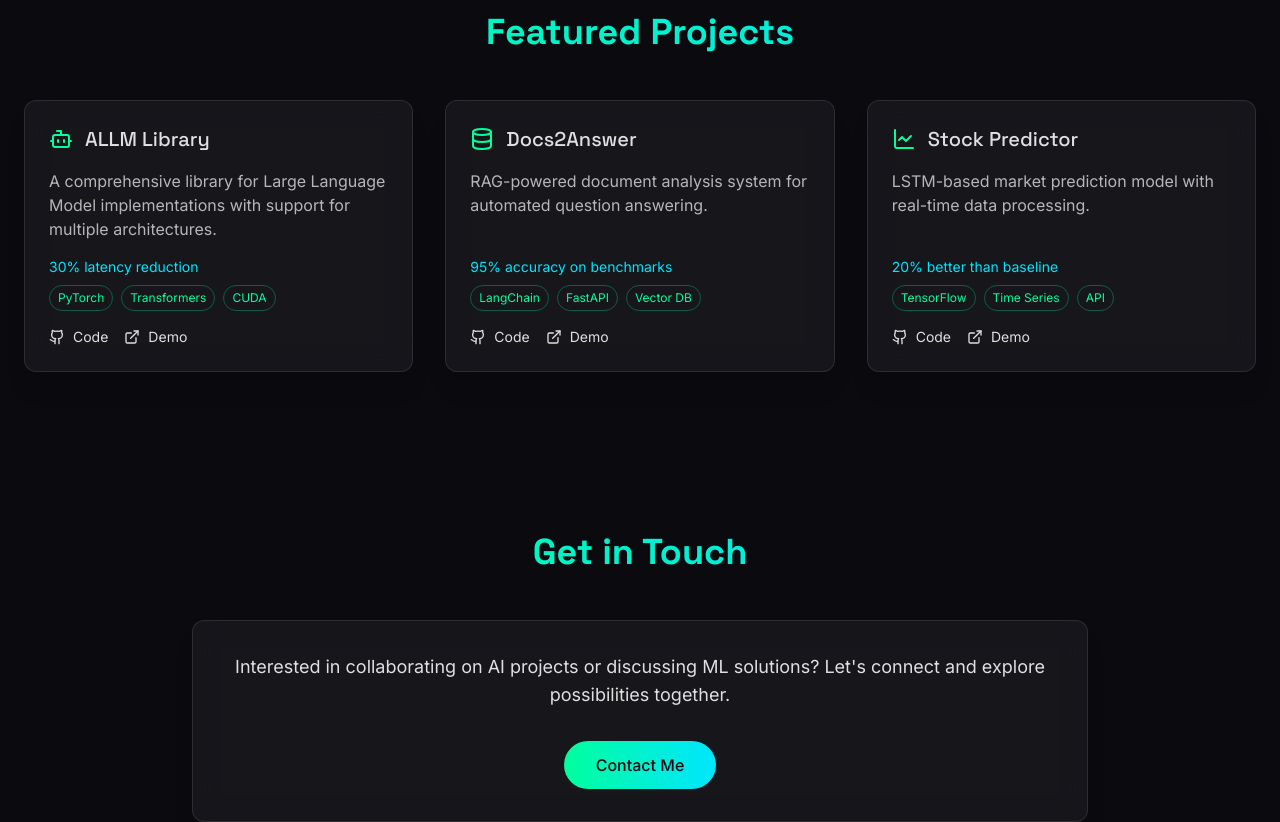
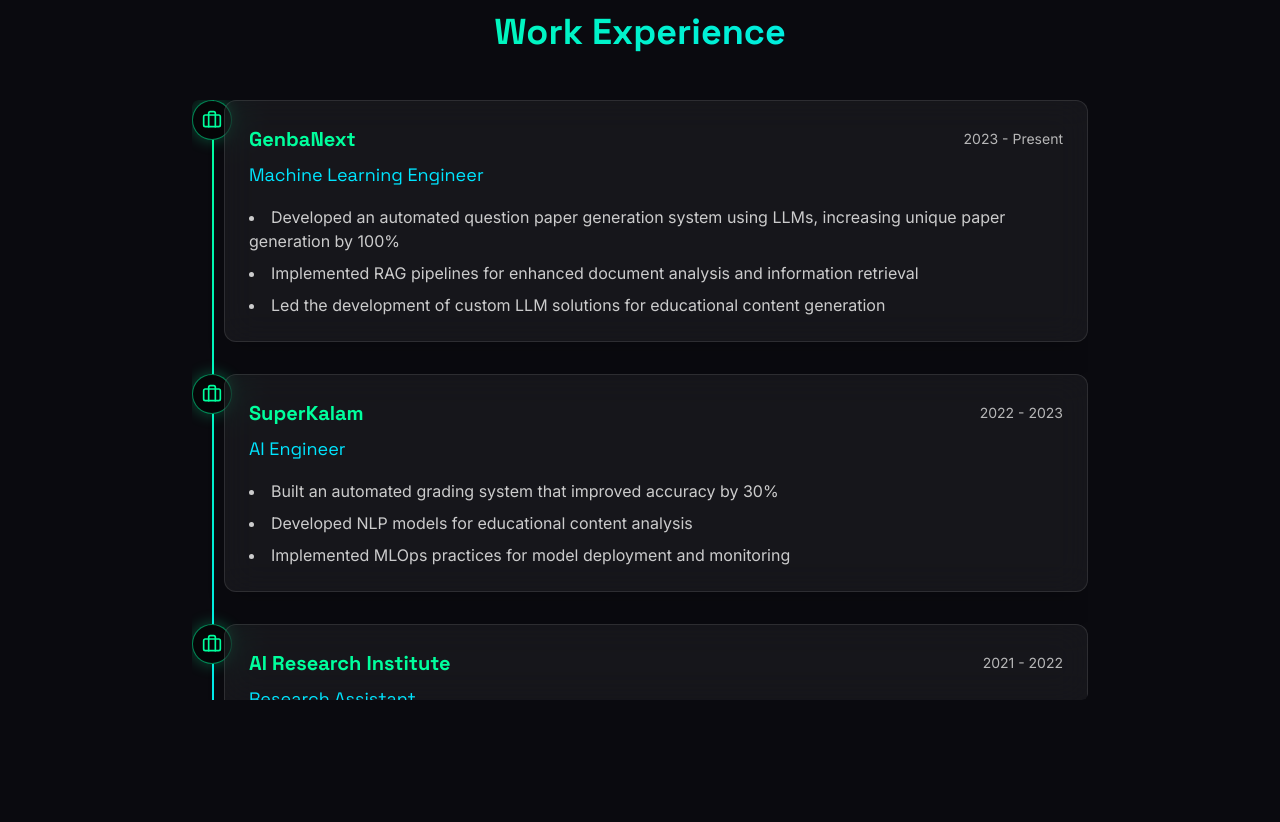
Before and after one commit to SohamG934/soham-ghadge-portfolio, a React (Vite) app: page / in a window 1280 px wide. Shown: the part 1620-2442 px from the top of the page. Built offline with nearby package versions, Linux system fonts and the light colour scheme.

Commit message:
Add work experience timeline
Adds a scrollable timeline to the About section, showcasing work experience details including companies, positions, and projects.

```diff
--- /dev/null
+++ b/src/components/WorkTimeline.tsx
@@ -0,0 +1,87 @@
+
+import { motion } from 'framer-motion';
+import { Briefcase } from 'lucide-react';
+import { ScrollArea } from "@/components/ui/scroll-area";
+
+const experiences = [
+  {
+    company: "GenbaNext",
+    position: "Machine Learning Engineer",
+    period: "2023 - Present",
+    description: [
+      "Developed an automated question paper generation system using LLMs, increasing unique paper generation by 100%",
+      "Implemented RAG pipelines for enhanced document analysis and information retrieval",
+      "Led the development of custom LLM solutions for educational content generation"
+    ]
+  },
+  {
+    company: "SuperKalam",
+    position: "AI Engineer",
+    period: "2022 - 2023",
+    description: [
+      "Built an automated grading system that improved accuracy by 30%",
+      "Developed NLP models for educational content analysis",
+      "Implemented MLOps practices for model deployment and monitoring"
+    ]
+  },
+  {
+    company: "AI Research Institute",
+    position: "Research Assistant",
+    period: "2021 - 2022",
+    description: [
+      "Conducted research on Large Language Models and their applications",
+      "Published papers on efficient fine-tuning methods",
+      "Developed prototype systems for real-world AI applications"
+    ]
+  }
+];
+
+const WorkTimeline = () => {
+  return (
+    <section className="py-20 relative">
+      <div className="container mx-auto px-6">
+        <motion.div
+          initial={{ opacity: 0 }}
+          whileInView={{ opacity: 1 }}
+          transition={{ duration: 0.8 }}
+          className="max-w-4xl mx-auto"
+        >
+          <h2 className="text-4xl font-space font-bold mb-12 neon-text text-center">Work Experience</h2>
+
+          <ScrollArea className="h-[600px] w-full rounded-md">
+            <div className="space-y-8 relative before:absolute before:inset-0 before:ml-5 before:h-full before:w-0.5 before:bg-gradient-to-b before:from-neon-green before:to-neon-blue">
+              {experiences.map((experience, index) => (
+                <motion.div
+                  key={index}
+                  initial={{ opacity: 0, x: -50 }}
+                  whileInView={{ opacity: 1, x: 0 }}
+                  transition={{ duration: 0.5, delay: index * 0.2 }}
+                  className="relative pl-8"
+                >
+                  <div className="absolute left-0 flex h-10 w-10 items-center justify-center rounded-full bg-space-darker glass-panel neon-border">
+                    <Briefcase className="h-5 w-5 text-neon-green" />
+                  </div>
+
+                  <div className="glass-panel p-6">
+                    <div className="flex flex-col md:flex-row md:items-center md:justify-between mb-2">
+                      <h3 className="text-xl font-space font-bold text-neon-green">{experience.company}</h3>
+                      <span className="text-sm text-silver/80">{experience.period}</span>
+                    </div>
+                    <h4 className="text-lg font-space mb-4 text-neon-blue">{experience.position}</h4>
+                    <ul className="list-disc list-inside space-y-2">
+                      {experience.description.map((item, idx) => (
+                        <li key={idx} className="text-silver/90">{item}</li>
+                      ))}
+                    </ul>
+                  </div>
+                </motion.div>
+              ))}
+            </div>
+          </ScrollArea>
+        </motion.div>
+      </div>
+    </section>
+  );
+};
+
+export default WorkTimeline;
--- a/src/pages/Index.tsx
+++ b/src/pages/Index.tsx
@@ -4,6 +4,7 @@ import Hero from '../components/Hero';
 import About from '../components/About';
 import Projects from '../components/Projects';
 import Contact from '../components/Contact';
+import WorkTimeline from '../components/WorkTimeline';
 import { motion, useScroll, useSpring } from 'framer-motion';
 
 const Index = () => {
@@ -31,6 +32,7 @@ const Index = () => {
       <main>
         <Hero />
         <About />
+        <WorkTimeline />
         <Projects />
         <Contact />
       </main>
```
